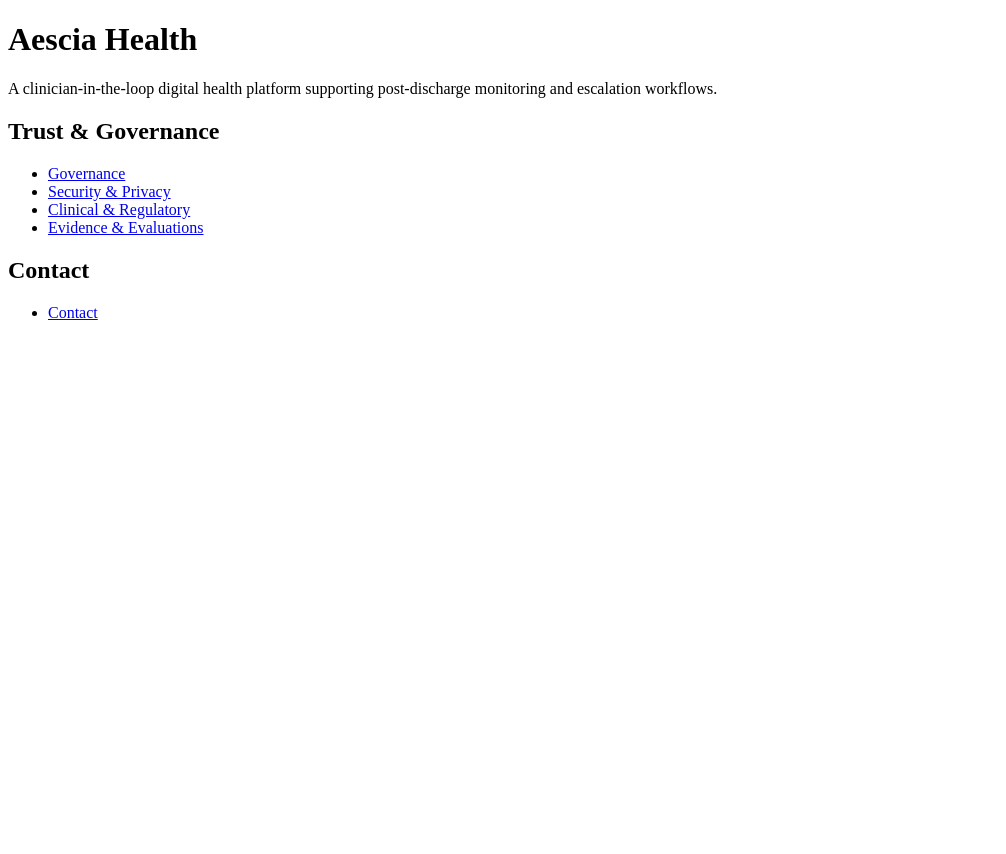
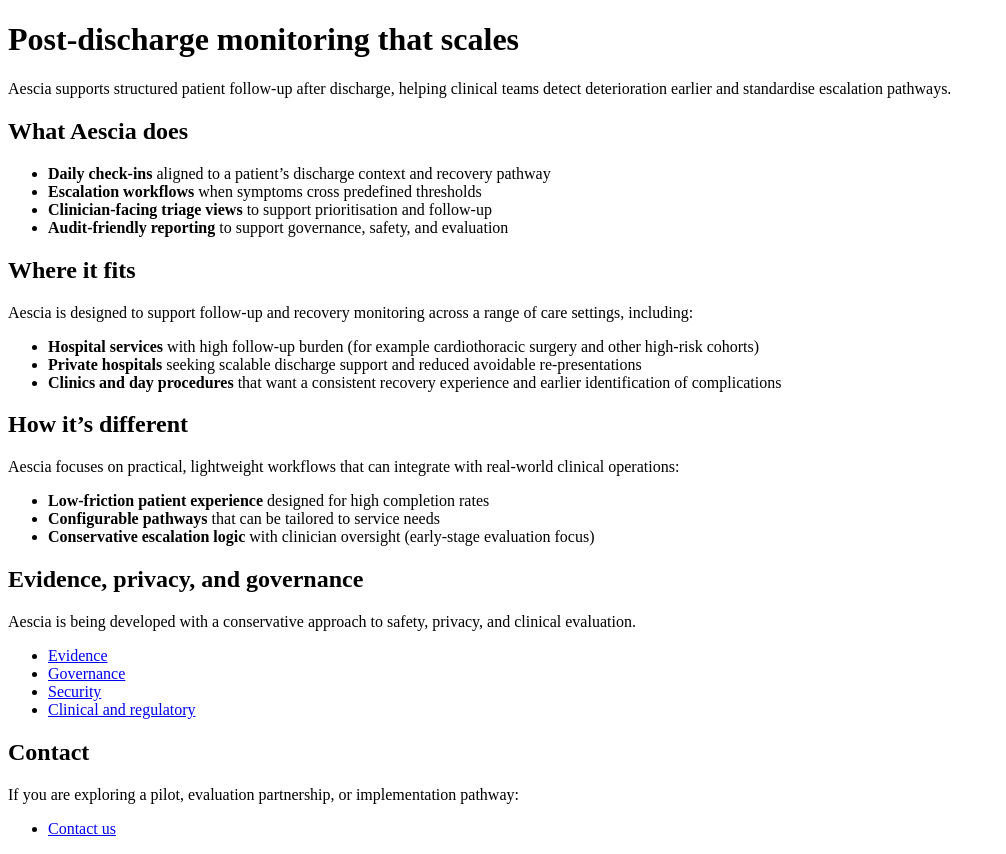
Before and after one commit to jamiekurrle/Aescia-Site, a Next.js app: page / in a window 1280 px wide. Shown: the whole page, without its empty margins (0-1006 px from the left). Before the commit the page ends 800 px from the top, so only its background shows below. Built offline with nearby package versions, Linux system fonts and the light colour scheme.

Commit message:
Update index.mdx

```diff
--- a/pages/index.mdx
+++ b/pages/index.mdx
@@ -1,12 +1,46 @@
-# Aescia Health
+---
+title: "Aescia Health — Post-Discharge Monitoring & Escalation Workflows"
+description: "Aescia is a digital health platform for post-discharge monitoring and escalation workflows, designed to support scalable follow-up across hospitals and clinics."
+---
 
-A clinician-in-the-loop digital health platform supporting post-discharge monitoring and escalation workflows.
+# Post-discharge monitoring that scales
 
-## Trust & Governance
-- [Governance](/governance)
-- [Security & Privacy](/security)
-- [Clinical & Regulatory](/clinical-regulatory)
-- [Evidence & Evaluations](/evidence)
+Aescia supports structured patient follow-up after discharge, helping clinical teams detect deterioration earlier and standardise escalation pathways.
+
+## What Aescia does
+
+- **Daily check-ins** aligned to a patient’s discharge context and recovery pathway
+- **Escalation workflows** when symptoms cross predefined thresholds
+- **Clinician-facing triage views** to support prioritisation and follow-up
+- **Audit-friendly reporting** to support governance, safety, and evaluation
+
+## Where it fits
+
+Aescia is designed to support follow-up and recovery monitoring across a range of care settings, including:
+
+- **Hospital services** with high follow-up burden (for example cardiothoracic surgery and other high-risk cohorts)
+- **Private hospitals** seeking scalable discharge support and reduced avoidable re-presentations
+- **Clinics and day procedures** that want a consistent recovery experience and earlier identification of complications
+
+## How it’s different
+
+Aescia focuses on practical, lightweight workflows that can integrate with real-world clinical operations:
+
+- **Low-friction patient experience** designed for high completion rates
+- **Configurable pathways** that can be tailored to service needs
+- **Conservative escalation logic** with clinician oversight (early-stage evaluation focus)
+
+## Evidence, privacy, and governance
+
+Aescia is being developed with a conservative approach to safety, privacy, and clinical evaluation.
+
+- [Evidence](./evidence)
+- [Governance](./governance)
+- [Security](./security)
+- [Clinical and regulatory](./clinical-regulatory)
 
 ## Contact
-- [Contact](/contact)
+
+If you are exploring a pilot, evaluation partnership, or implementation pathway:
+
+- [Contact us](./contact)
```
